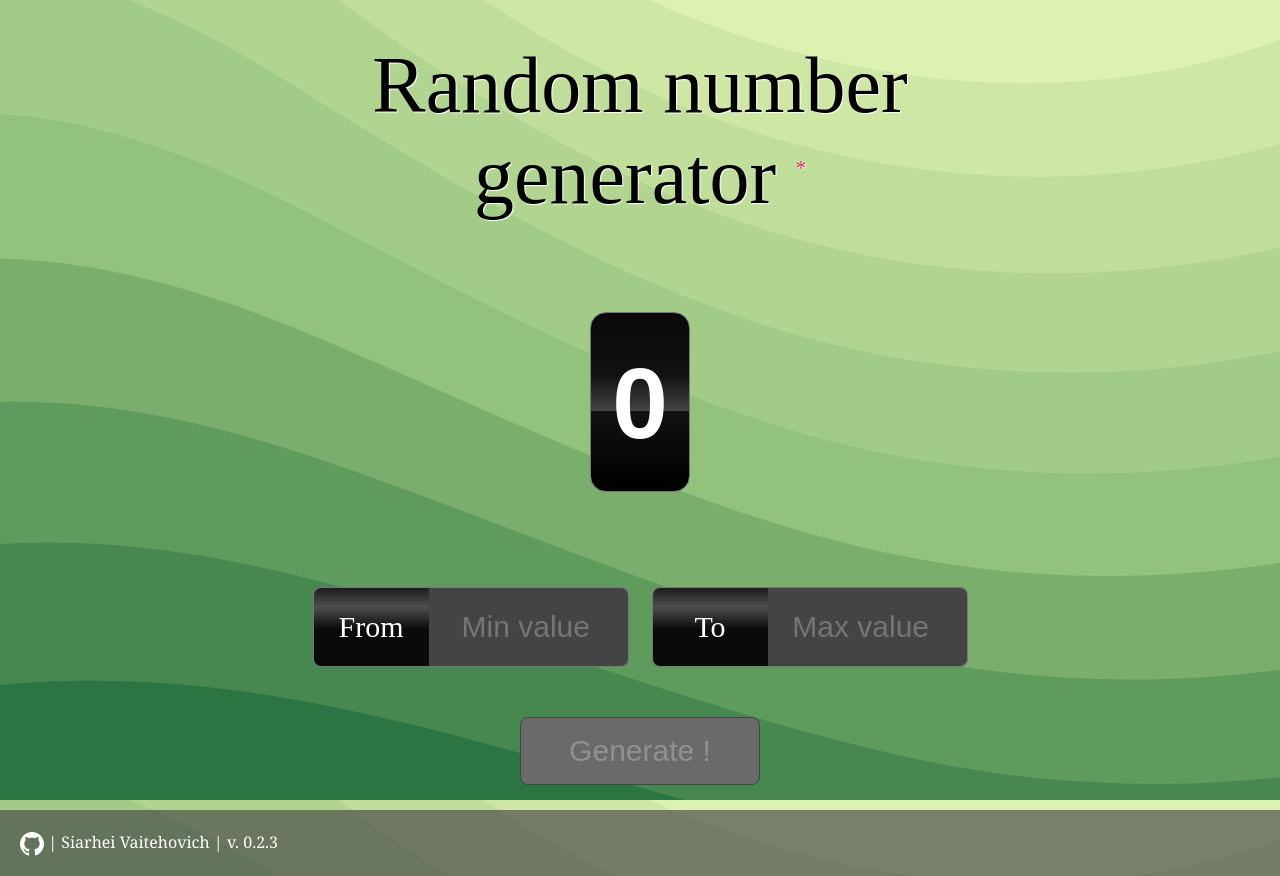
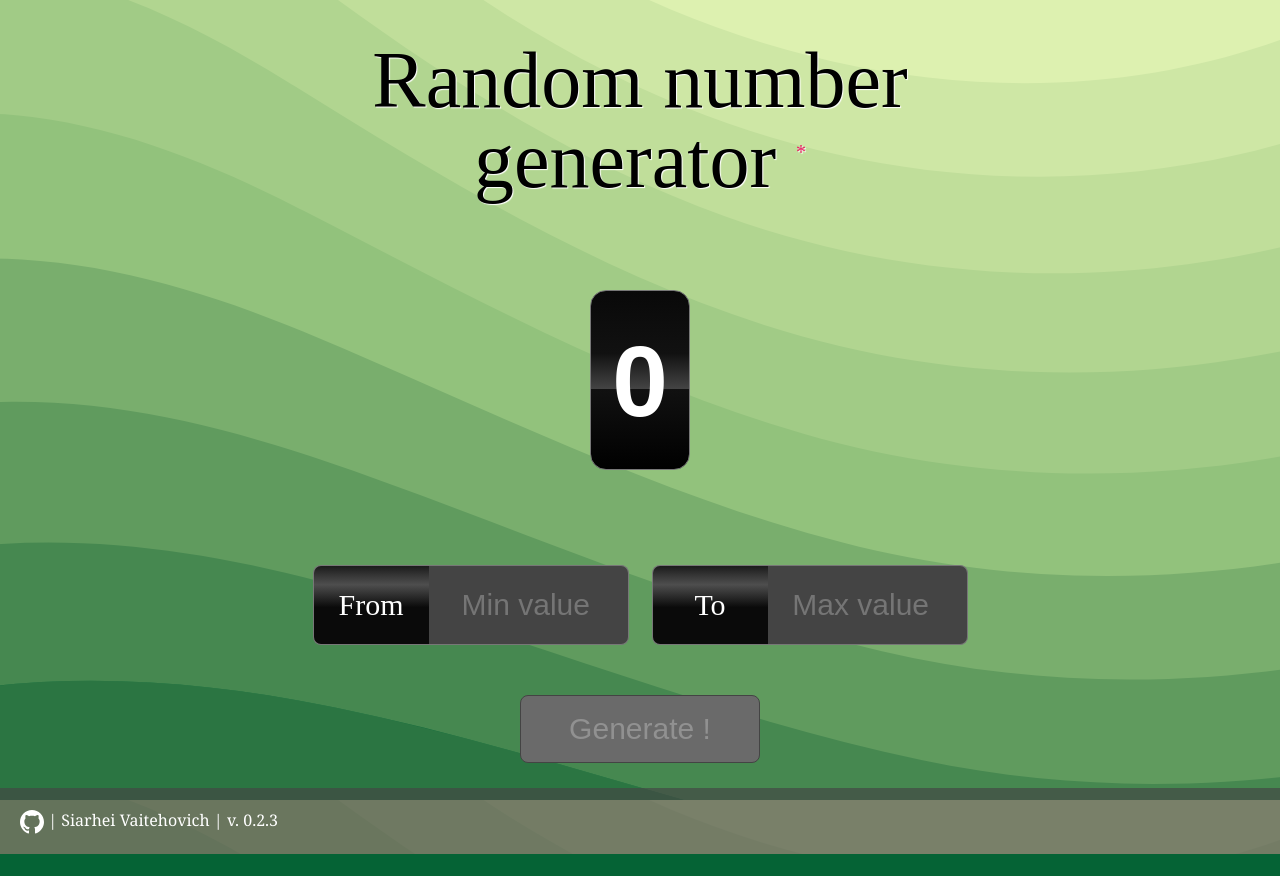
Before and after one commit to SW999/random-number, a React (Vite) app: page / in a window 1280 px wide. After the commit the page ends 854 px from the top, so only its background shows below. Built offline with nearby package versions, Linux system fonts and the light colour scheme.

Commit message:
Add Slots initial animation

```diff
--- a/src/components/Slot.tsx
+++ b/src/components/Slot.tsx
@@ -1,15 +1,28 @@
 import React, {
+  FunctionComponent,
+  useCallback,
   useEffect,
   useRef,
-  FunctionComponent,
-  useCallback,
 } from 'react';
-export type SlotProps = {
-  tick: number; // 3 | 4 | 5 | 6;
-  num: number | null; // 0 | 1 | 2 | 3 | 4 | 5 | 6 | 7 | 8 | 9 | null;
+
+const slotWidth = 103;
+const calculateShift = (amount: number, index: number): string | 0 => {
+  if (amount < 2) return 0;
+
+  const isOdd = amount % 2 > 0;
+  const slotsAverage = isOdd ? Math.ceil(amount / 2) : amount / 2;
+  const shiftFactor = isOdd ? slotsAverage - index : slotsAverage - index + 0.5;
+  return `${shiftFactor * slotWidth}px`;
 };
 
-const Slot: FunctionComponent<SlotProps> = ({ num, tick }) => {
+export type SlotProps = {
+  amount: number;
+  index: number;
+  num: number | null; // 0 | 1 | 2 | 3 | 4 | 5 | 6 | 7 | 8 | 9 | null;
+  tick: number; // 3 | 4 | 5 | 6;
+};
+
+const Slot: FunctionComponent<SlotProps> = ({ amount, index, num, tick }) => {
   const ref = useRef<HTMLDivElement | null>(null);
   const radius = useRef<number>(0);
   const rotateSlot = useCallback(index => {
@@ -18,15 +31,14 @@ const Slot: FunctionComponent<SlotProps> = ({ num, tick }) => {
       ref.current.style.transform = `translateZ(-${radius.current}px) rotateX(${angle}deg)`;
     }
   }, []);
-
-  useEffect(() => {
-    radius.current = Math.round(
-      ref?.current?.offsetHeight / 2 / Math.tan(Math.PI / 10)
-    );
-  }, []);
+  const shift = calculateShift(amount, index);
+  const style = {
+    transform: `translateX(${shift})`,
+  };
 
   useEffect(() => {
     if (ref?.current) {
+      setTimeout(() => {
         ref.current.style.transition = `transform .${tick}s`;
 
         if (num === null) {
@@ -45,11 +57,24 @@ const Slot: FunctionComponent<SlotProps> = ({ num, tick }) => {
             }
           }, speed);
         }
+      }, 600);
     }
   }, [num, rotateSlot, tick]);
 
+  useEffect(() => {
+    if (ref?.current?.parentNode && shift !== 0) {
+      (ref.current.parentNode as HTMLDivElement).removeAttribute('style');
+    }
+  }, [shift]);
+
+  useEffect(() => {
+    radius.current = Math.round(
+      ref?.current?.offsetHeight / 2 / Math.tan(Math.PI / 10)
+    );
+  }, []);
+
   return (
-    <div className="slot-wrapper">
+    <div className="slot-wrapper" style={style}>
       <div className="slot" ref={ref}>
         {[...Array(10).keys()].map(key => (
           <div key={key} className="slot__cell">
--- a/src/containers/MainContainer.tsx
+++ b/src/containers/MainContainer.tsx
@@ -30,7 +30,7 @@ const MainContainer: FunctionComponent = () => {
   return (
     <div className="container">
       <Header />
-      <SlotsContainer amount={amount} limits={limits} />
+      <SlotsContainer amount={!limits ? 1 : amount} limits={limits} />
       <FormContainer
         onSetMaxValue={valueToAmount}
         onGenerate={doGenerate}
--- a/src/containers/SlotsContainer.tsx
+++ b/src/containers/SlotsContainer.tsx
@@ -35,7 +35,16 @@ const SlotsContainer: FunctionComponent<SlotsContainerProps> = ({
         const key = `slot${getRandomInt(0, 9999999)}`;
         const num = random === '' ? null : Number(random[i]);
         const tick = getRandomInt(3, 5);
-        _slots = [..._slots, <Slot key={key} tick={tick} num={num} />];
+        _slots = [
+          ..._slots,
+          <Slot
+            key={key}
+            amount={amount}
+            index={i + 1}
+            num={num}
+            tick={tick}
+          />,
+        ];
       }
 
       return _slots;
--- a/src/scss/base/_base.scss
+++ b/src/scss/base/_base.scss
@@ -25,9 +25,9 @@ h1 {
   text-shadow: 1px 1px 1px $white;
 
   @include mq(tablet) {
-    margin: 4rem 0 2rem;
+    max-width: 68rem;
+    margin: 4rem auto 2rem;
     font-size: 8rem;
-    line-height: normal;
   }
 }
 
--- a/src/scss/components/_slot.scss
+++ b/src/scss/components/_slot.scss
@@ -11,6 +11,8 @@
   text-align: center;
   perspective: 1000px;
   background: linear-gradient($black-lighten 0%, $grey-darken 35%, $grey-dark 55%, $grey-darken 55%, $black 100%);
+  transform: translateX(0);
+  transition: transform .55s ease-in-out;
 
   &:not(:nth-child(1)) {
     margin-left: .3rem;
--- a/src/scss/layout/_container.scss
+++ b/src/scss/layout/_container.scss
@@ -1,5 +1,4 @@
 .container {
-  max-width: 68rem;
   margin: 0 auto;
 
   &--flex {
```
Also changed, not shown: 2 other files (tests, documents, lock files or other folders). Lines whose indentation alone changed are shown as unchanged.
